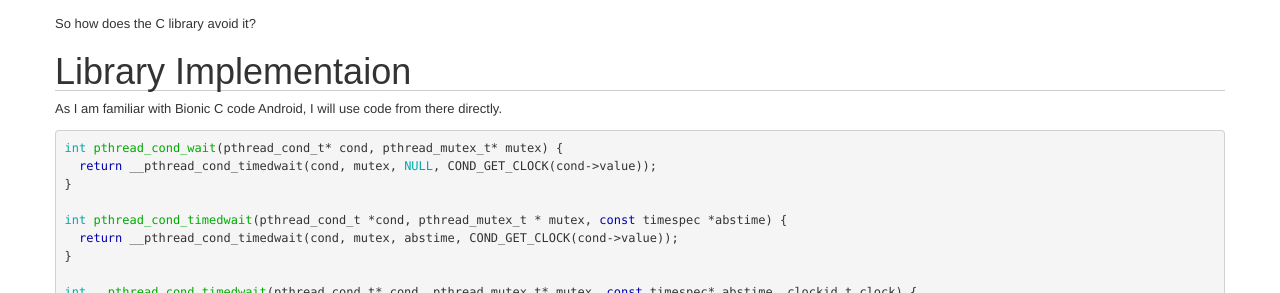
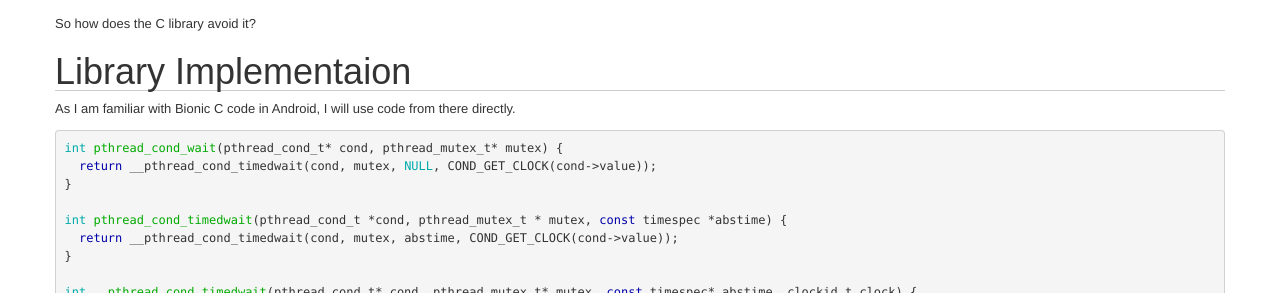
Before and after one commit to wjin/wjin.github.io, a Jekyll site: the page built from _posts/2014-10-17-mutex-of-pthread_cond_wait.md, in a window 1280 px wide and 1400 px high, scrolled down 1493 px. Shown: the part 159-452 px from the top of the window. Built offline with Jekyll 4.4.1, drawn with Linux system fonts in a browser that asks for light colours; some web fonts are replaced; Markdown is read by kramdown in place of the engine named in the settings; comment, search, counter and statistics services are not loaded; some of the changed text lies outside the part shown.

Commit message:
fix
Signed-off-by: Wei Jin <wjin.cn@gmail.com>

````diff
--- a/_posts/2014-10-17-mutex-of-pthread_cond_wait.md
+++ b/_posts/2014-10-17-mutex-of-pthread_cond_wait.md
@@ -101,7 +101,7 @@ So how does the C library avoid it?
 
 # Library Implementaion
 
-As I am familiar with Bionic C code Android, I will use code from there directly.
+As I am familiar with Bionic C code in Android, I will use code from there directly.
 
 ```cpp
 int pthread_cond_wait(pthread_cond_t* cond, pthread_mutex_t* mutex) {
````
Also changed, not shown: other parts of _posts/2014-10-17-mutex-of-pthread_cond_wait.md (+2 -0 lines).
